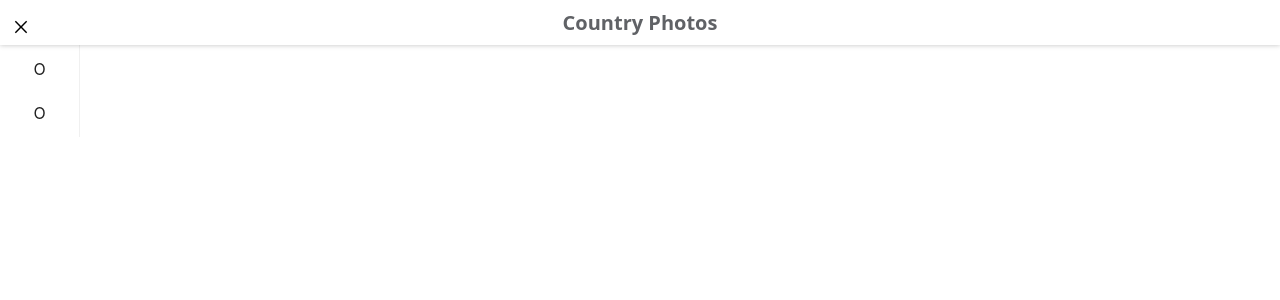
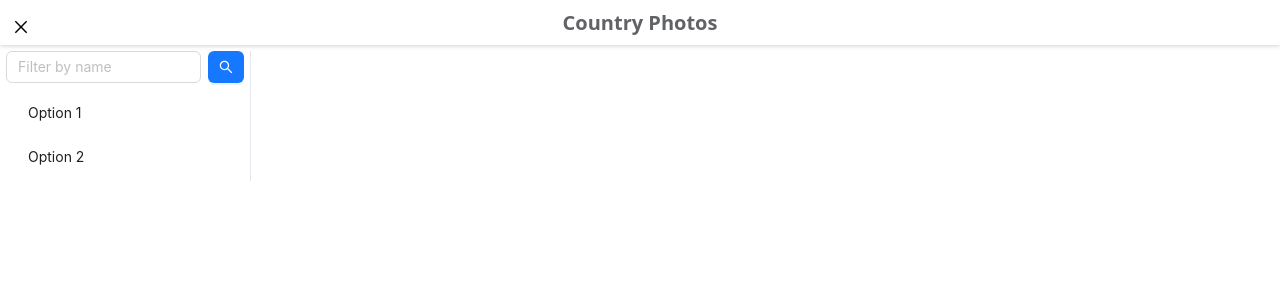
Before and after one commit to fROSTY1L/CountryPhotos, a React (Create React App) app: page / in a window 1280 px wide. Both pictures are taken after a click on the element 20 px from the left and 27 px from the top of the page. Shown: the top 300 px of the page. Built offline with nearby package versions, Linux system fonts and the light colour scheme.

Commit message:
sidebar wihout countries

```diff
--- /dev/null
+++ b/src/components/CountryInput.tsx
@@ -0,0 +1,41 @@
+import React, { useState } from 'react';
+import { Button, Input } from 'antd';
+import { useSelector, useDispatch } from 'react-redux';
+import { SearchOutlined } from '@ant-design/icons';
+import { RootState } from '../store';
+import { setSelectedCountry } from '../store/SelectedCountryReducer';
+import { InputWrap } from '../styles/Sidebar.style';
+
+const CountryInput: React.FC = () => {
+  const [inputValue, setInputValue] = useState('');
+  const country = useSelector((state: RootState) => state.selectedCountry.country);
+  const dispatch = useDispatch();
+
+  const handleInputChange = (e: React.ChangeEvent<HTMLInputElement>) => {
+    setInputValue(e.target.value);
+  };
+
+  const onSearch = () => {
+    dispatch(setSelectedCountry(inputValue));
+    console.log('Search:', country);
+  };
+
+  return (
+    <InputWrap>
+      <Input
+        placeholder="Filter by name"
+        value={inputValue}
+        onChange={handleInputChange}
+      />
+      <Button
+        type="primary"
+        onClick={onSearch}
+        style={{padding: '10px', marginLeft: '7px'}}
+        >
+            <SearchOutlined />
+        </Button>
+    </InputWrap>
+  );
+};
+
+export default CountryInput;
--- /dev/null
+++ b/src/components/CountrySelectMenu.tsx
@@ -0,0 +1,18 @@
+import { Menu } from 'antd'
+import React from 'react'
+
+const CountrySelectMenu = () => {
+  return (
+    <Menu
+        className='unselectable'
+        mode="inline"
+        theme="light"
+        style={{border: 'none'}}
+        items={[{ key: '1', label: 'Option 1' },
+            { key: '2', label: 'Option 2' }]}
+
+      />
+  )
+}
+
+export default CountrySelectMenu
--- a/src/components/Sidebar.tsx
+++ b/src/components/Sidebar.tsx
@@ -1,22 +1,18 @@
-import React from 'react'
 import { useSelector } from 'react-redux'
 import { RootState } from '../store'
 import { Menu } from 'antd'
-import { DesktopOutlined, PieChartOutlined } from '@ant-design/icons'
+import { SidebarWrap }  from '../styles/Sidebar.style'
+import CountrySelectMenu from './CountrySelectMenu'
+import CountryInput from './CountryInput'
+
 
 const Sidebar = () => {
     const collapse = useSelector((state: RootState) => state.collapse.collapse)
   return (
-    <div style={{width: '250px'}}>
-      <Menu
-        mode="inline"
-        theme="light"
-        inlineCollapsed={collapse}
-        items={[{ key: '1', label: 'Option 1' },
-            { key: '2', label: 'Option 2' }]}
-
-      />
-    </div>
+    <SidebarWrap style={{display: collapse ? 'block' : 'none'}}>
+      <CountryInput/>
+      <CountrySelectMenu/>
+    </SidebarWrap>
   )
 }
 
--- /dev/null
+++ b/src/store/SelectedCountryReducer.tsx
@@ -0,0 +1,18 @@
+import { createSlice } from "@reduxjs/toolkit"
+
+const initialState = {
+    country: ''
+}
+
+const selectedCountrySlice = createSlice({
+    name: 'selectedCountry',
+    initialState,
+    reducers: {
+        setSelectedCountry: (state, action) => {
+            state.country = action.payload
+        },
+    },
+})
+
+export const { setSelectedCountry } = selectedCountrySlice.actions;
+export default selectedCountrySlice.reducer
--- a/src/store/index.tsx
+++ b/src/store/index.tsx
@@ -1,9 +1,11 @@
 import { configureStore } from "@reduxjs/toolkit";
 import CollapseReducer from "./CollapseReducer";
+import SelectedCountryReducer from "./SelectedCountryReducer";
 
 export const store = configureStore({
     reducer: {
-        collapse: CollapseReducer
+        collapse: CollapseReducer,
+        selectedCountry: SelectedCountryReducer
     }
 })
 
--- a/src/styles/Sidebar.style.tsx
+++ b/src/styles/Sidebar.style.tsx
@@ -1 +1,16 @@
 import styled from "styled-components";
+
+const SidebarWrap = styled.div`
+    height: calc(100% - 45px);
+    width: 250px;
+    transition: display 0.2s;
+    border-right: 1px solid rgba(228, 231, 237, 1)
+`
+
+const InputWrap = styled.div`
+    display: flex;
+    justify-content: space-between;
+    margin: 6px;
+`
+
+export { SidebarWrap, InputWrap }
```
